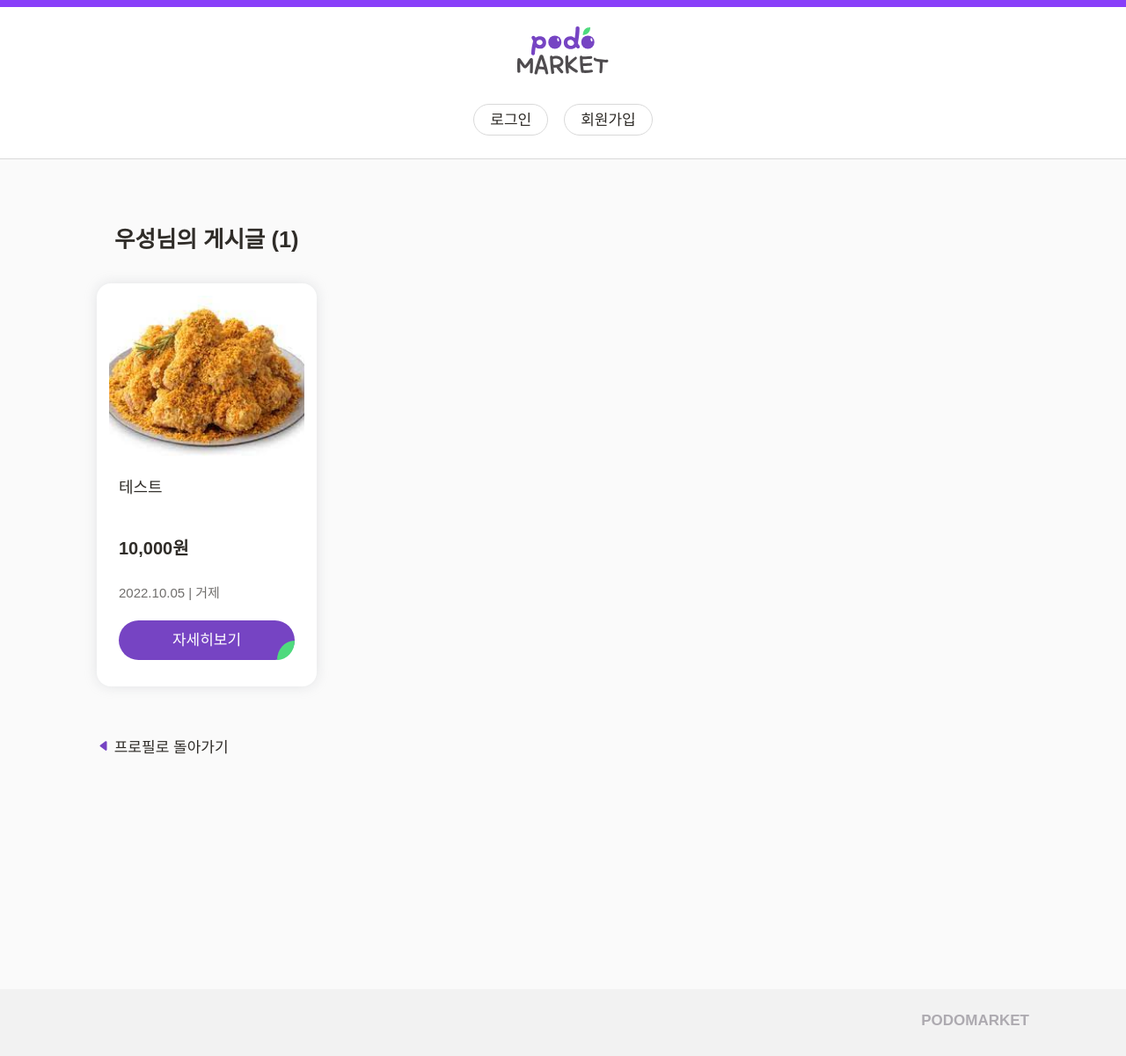
After one commit to wooseongryu/podomarket, a Django app: page /users/1/posts/ in a window 1280 px wide. The commit adds this page. Shown: the whole page at 88% size. Run offline with Django 4.2, Linux system fonts and the light colour scheme; data comes from the database, SQL or seed files in the repository; both versions use the stored data as it was after the commit; some libraries are stand-ins or nearby versions; some web fonts are replaced.

Commit message:
유저 게시글 목록 페이지 생성 url과 연결된 뷰 작성 뷰는 해당 유저가 작성한 글만 보여줄 것이므로 get_queryset오버라이드 ListView는 유저 정보는 전달되지 않으므로 get_context_data를 오버라이드해 유저를 context에 추가 user_post_list.html작성 profile.html에서 게시글 전체보기 연결

```diff
--- a/podomarket/templates/podomarket/profile.html
+++ b/podomarket/templates/podomarket/profile.html
@@ -22,7 +22,7 @@
   <div class="header">
     <h2>{{profile_user.nickname}}님의 최신글</h2>
     {% if user_posts %}
-    <a class="link" href="#">
+    <a class="link" href="{% url 'user-post-list' profile_user.id %}">
       <span>게시글 전체보기</span>
       <img class="triangle-icon" src="{% static 'podomarket/icons/ic-triangle.svg' %}" alt="triangle icon">
     </a>
--- /dev/null
+++ b/podomarket/templates/podomarket/user_post_list.html
@@ -0,0 +1,65 @@
+{% extends "podomarket_base/base_with_navbar.html" %}
+
+{% load static %}
+{% load humanize %}
+
+{% block title %}{{ profile_user.nickname }}님의 게시글 | 포도마켓{% endblock title %}
+
+{% block content %}
+<div class="post-list">
+  <div class="header">
+    <h2>{{profile_user.nickname}}님의 게시글 ({{paginator.count}})</h2>
+  </div>
+
+  <div class="posts">
+    {% for post in user_posts %}
+      <div class="podo-card post">
+        <img class="thumb" src="{{post.image1.url}}" alt="썸네일 이미지">
+        <div class="content">
+          <h2 class="title">{{post.title}}</h2>
+          <div class="price-and-status">
+            <span class="price">
+              {{post.item_price|intcomma}}원
+            </span>
+          </div>
+          <div class="meta">
+            {{post.dt_created|date:"Y.m.d"}}&nbsp;|&nbsp;{{post.author.address}}
+          </div>
+          <a class="podo-button primary button" href="{% url 'post-detail' post.id %}">자세히보기</a>
+        </div>
+      </div>
+    {% empty %}
+      <p class="empty">등록된 게시글이 없어요 :(</p>
+    {% endfor %}
+  </div>
+
+  <div class="wrap-pagination">
+    <a class="backbutton" href="{% url 'profile' profile_user.id %}">
+      <img class="triangle-icon" src="{% static 'podomarket/icons/ic-triangle.svg' %}" alt="triangle icon">
+      프로필로 돌아가기
+    </a>
+    <ul class="pagination">
+      {% if is_paginated %}
+        {% if page_obj.has_previous %}
+          <li><a href="?page=1">처음</a></li>
+          <li><a href="?page={{ page_obj.previous_page_number }}">이전</a></li>
+        {% endif %}
+
+        {% for num in page_obj.paginator.page_range %}
+          {% if page_obj.number == num %}
+            <li class="current">{{ num }}</li>
+          {% elif num > page_obj.number|add:'-3' and num < page_obj.number|add:'3' %}
+            <li><a href="?page={{ num }}">{{ num }}</a></li>
+          {% endif %}
+        {% endfor %}
+
+        {% if page_obj.has_next %}
+          <li><a href="?page={{ page_obj.next_page_number }}">다음</a></li>
+          <li><a href="?page={{ page_obj.paginator.num_pages }}">마지막</a></li>
+        {% endif %}
+      {% endif %}
+    </ul>
+    <div class="spacer"></div>
+  </div>
+</div>
+{% endblock content %}
--- a/podomarket/urls.py
+++ b/podomarket/urls.py
@@ -27,5 +27,10 @@ urlpatterns = [
         'users/<int:user_id>/',
         views.ProfileView.as_view(),
         name='profile',
-    )
+    ),
+    path(
+        'users/<int:user_id>/posts/',
+        views.UserPostListView.as_view(),
+        name='user-post-list',
+    ),
 ]
--- a/podomarket/views.py
+++ b/podomarket/views.py
@@ -1,4 +1,4 @@
-from django.shortcuts import render
+from django.shortcuts import get_object_or_404, render
 from django.urls import reverse
 from django.views.generic import (
     ListView,
@@ -89,6 +89,21 @@ class ProfileView(DetailView):
         context["user_posts"] = Post.objects.filter(author_id=user_id).order_by("-dt_created")[:8]
         return context
 
+class UserPostListView(ListView):
+    model = Post
+    template_name = 'podomarket/user_post_list.html'
+    context_object_name = "user_posts"
+    paginate_by = 8
+
+    def get_queryset(self):
+        user_id = self.kwargs.get("user_id")
+        return Post.objects.filter(author_id=user_id).order_by('dt_created')
+
+    def get_context_data(self, **kwargs):
+        context = super().get_context_data(**kwargs)
+        context["profile_user"] = get_object_or_404(User, id=self.kwargs.get("user_id"))
+        return context
+
 class CustomPasswordChangeView(PasswordChangeView):
     def get_success_url(self):
         return reverse('index')
```
Also changed, not shown: db.sqlite3.
